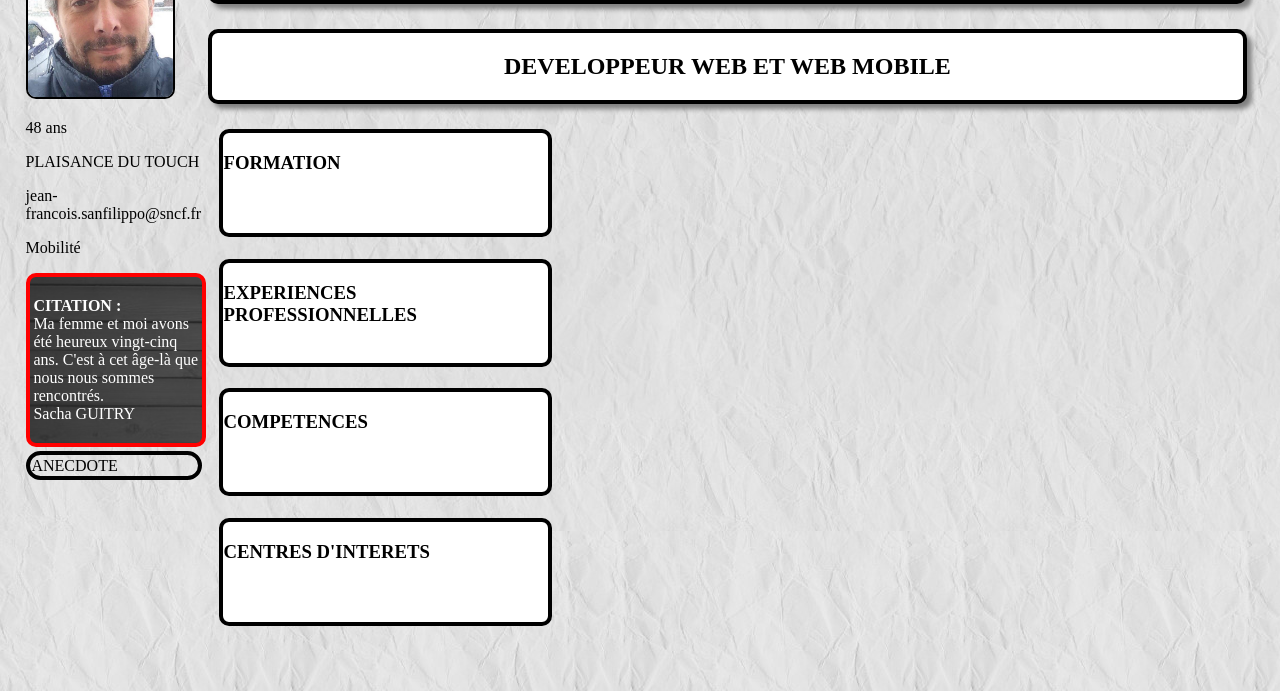
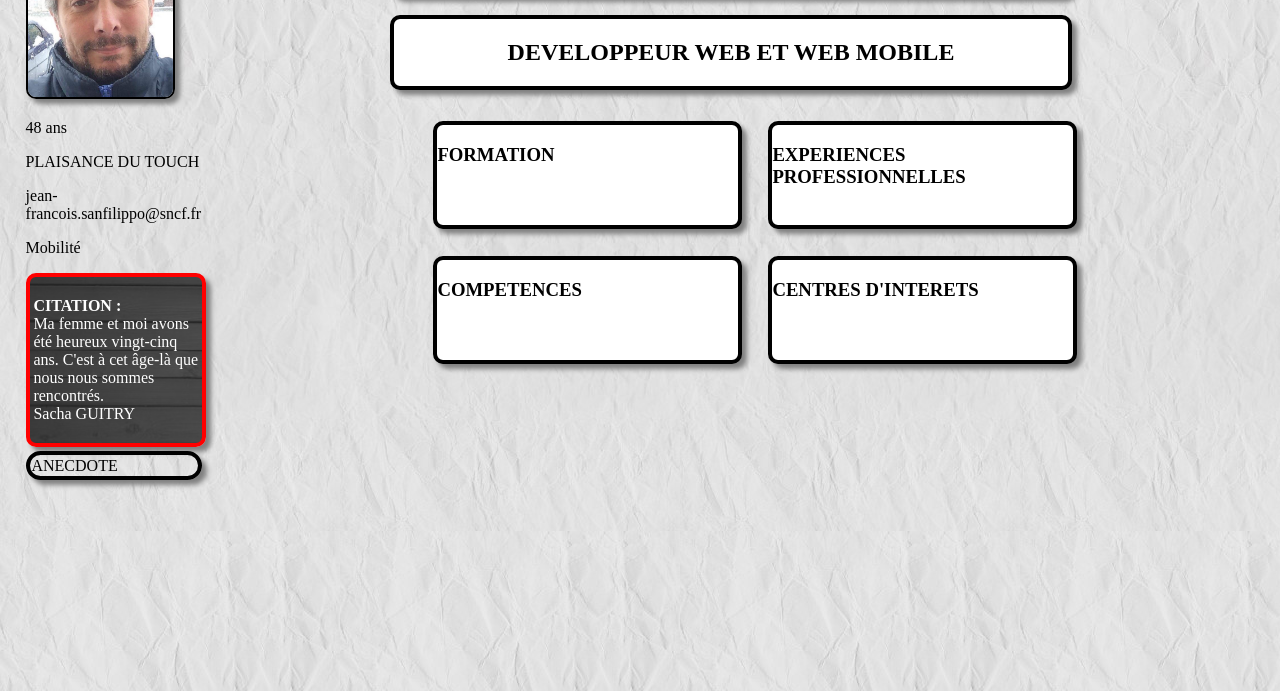
Before and after one commit to SANFILIPPOJF/CV, a plain HTML site: page index.html in a window 1280 px wide. Shown: the part 109-800 px from the top of the page. Drawn offline with Linux system fonts and the light colour scheme.

Commit message:
ombrage + flex

```diff
--- a/index.html
+++ b/index.html
@@ -3,7 +3,7 @@
     <head>
         <meta charset="utf-8"/>
         <link rel="stylesheet" href="style.css">
-        <link rel="shortcut icon" href="LogoCV.png" alt="CV">
+        <link rel="shortcut icon" href="images/LogoCV.png" alt="CV">
         <title>
             de SANFILIPPO Jean-François
         </title>
@@ -18,25 +18,17 @@
             <h2>DEVELOPPEUR WEB ET WEB MOBILE</h2>
         </section>
 <!--Détails en 4 parties-->
-        <section id="articles">
-            <article>
-                <h3>FORMATION</h3>
-            </article>
-            <article>
-                <h3>EXPERIENCES PROFESSIONNELLES</h3>
-            </article>
-            <article>
-                <h3>COMPETENCES</h3>
-            </article>
-            <article>
-                <h3>CENTRES D'INTERETS</h3>
-            </article>
+        <ul id="articles">
+                <li><h3>FORMATION</h3></li>
+                <li><h3>EXPERIENCES PROFESSIONNELLES</h3></li>
+                <li><h3>COMPETENCES</h3></li>
+                <li><h3>CENTRES D'INTERETS</h3></li>
         </section>
 <!--Bandeau lateral (Photo+, Citations, Anecdote)-->
         <nav>
             <section>
                 <div>
-                    <img id=photo src="PhotoCV.jpg" width=145 alt="Ma photo">
+                    <img id=photo src="images/PhotoCV.jpg" width=145 alt="Ma photo">
                 </div>
                 <div id="informations">
                     <p>48 ans</p>
--- a/style.css
+++ b/style.css
@@ -12,10 +12,14 @@
 
 /* Corps de la page */
 body{
-    background-image: url(fond-froise.jpg);
+    width: 900px;
+    margin-left: auto;
+    margin-right: auto;
+    background-image: url(images/fond-froise.jpg);
 }
 /* photo */
 #photo{
+    box-shadow: 5px 5px 5px gray;
     border: 2px black solid;
     border-radius: 10px;
 }
@@ -29,31 +33,35 @@ nav{
 }
 /* 4 blocs detaillés */
 #articles{
+    list-style-type: none;
     margin-left: 190px;
-
+    display: flex;
+    flex-wrap: wrap;
 }
-article{
-    display: flexbox;
-    flex-direction: column;
+#articles li{
+    flex: 1;
+    box-shadow: 5px 5px 5px gray;
     background-color: white;
     margin: 2%;
     border: 4px black solid;
     border-radius: 10px;
     border: 4px black solid;
-    min-width: 300px;
-    max-width: 325px;
+    min-width: 290px;
     min-height: 100px;
 }
+/* la citation */
 #citation{
-
+    box-shadow: 5px 5px 5px gray;
     color: white;
-    background-image: url(FondCitation.jpg);
+    background-image: url(images/FondCitation.jpg);
     width: 165px;
     border: 4px red solid;
     border-radius: 10px;
     padding: 2%;
 }
+/* anecdote */
 #anecdote{
+    box-shadow: 5px 5px 5px gray;
     margin-top: 2%;
     width: 165px;
     border: 4px black solid;
```
Also changed, not shown: Images/FondCitation.jpg (renamed from FondCitation.jpg), Images/LogoCV.png (renamed from LogoCV.png), Images/PhotoCV.jpg (renamed from PhotoCV.jpg), Images/fond-froise.jpg (renamed from fond-froise.jpg).
